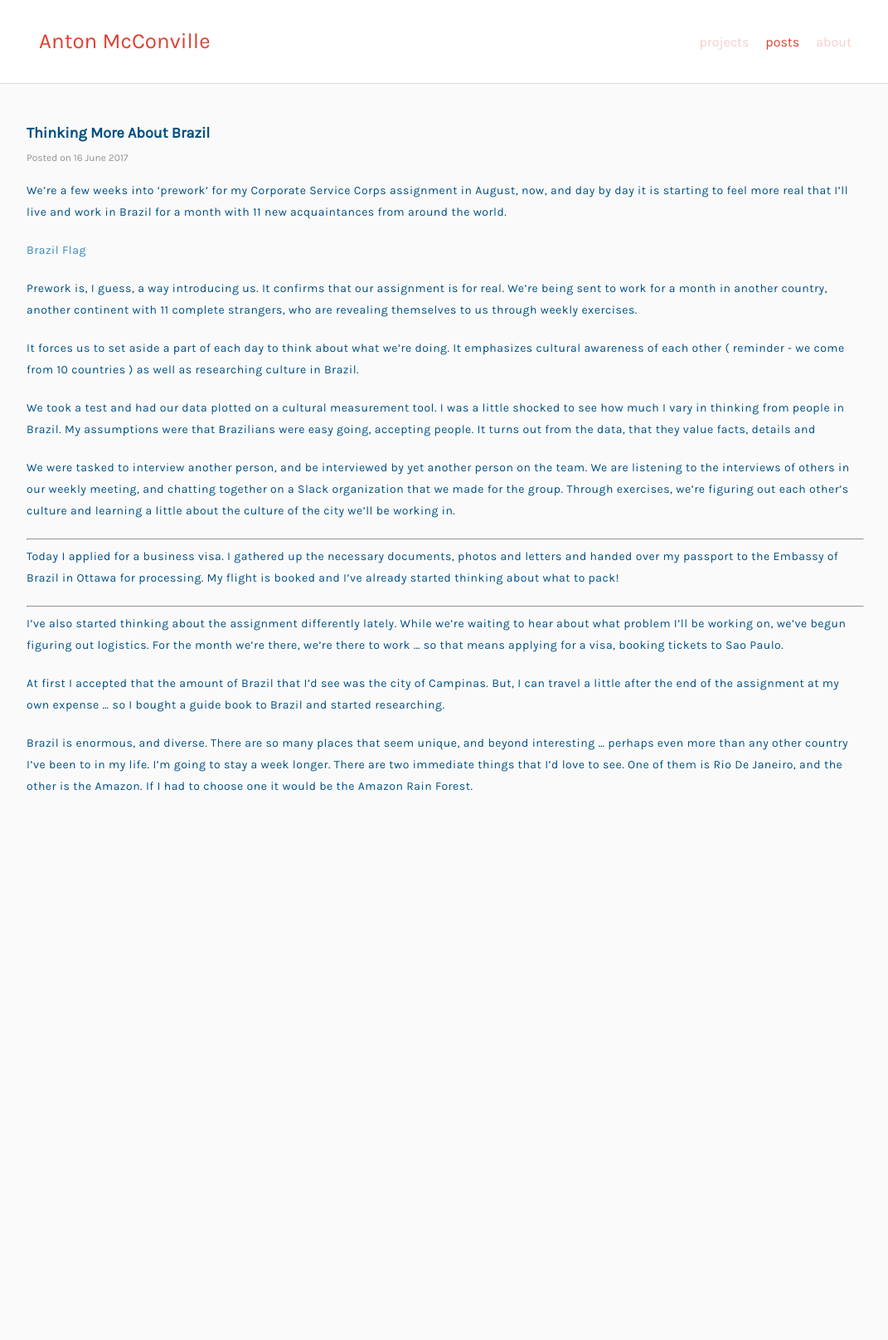
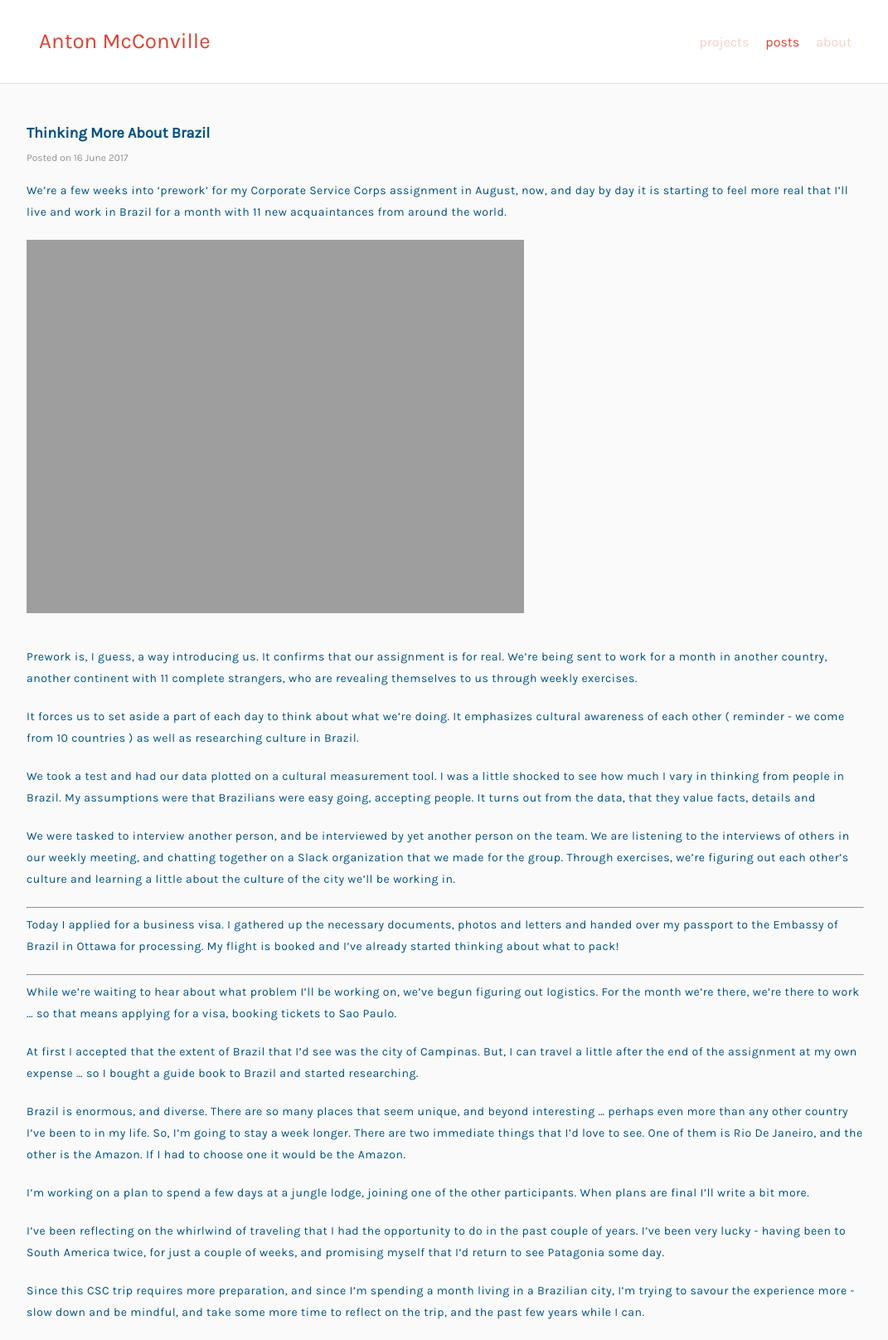
Before and after one commit to antonmc/antonmc.github.io, a Jekyll site: the page built from _posts/blog/2017-06-16-thinking-more-about-brazil.md, in a window 1280 px wide. Shown: the whole page at 83% size, without its empty margins (103-1174 px from the left). Built offline with Jekyll 4.4.1, drawn with Linux system fonts in a browser that asks for light colours; comment, search, counter and statistics services are not loaded; before the commit the page ends 981 px from its top, so only the background shows below that.

Commit message:
Fixing image

```diff
--- a/_posts/blog/2017-06-16-thinking-more-about-brazil.md
+++ b/_posts/blog/2017-06-16-thinking-more-about-brazil.md
@@ -7,7 +7,7 @@ tags : [csc]
 
 We're a few weeks into 'prework' for my Corporate Service Corps assignment in August, now, and day by day it is starting to feel more real that I'll live and work in Brazil for a month with 11 new acquaintances from around the world.
 
-[Brazil Flag](http://hickory.ca/images/brazil.svg)
+![Brazil Flag](http://hickory.ca/images/brazil.svg)
 
 Prework is, I guess, a way introducing us. It confirms that our assignment is for real. We're being sent to work for a month in another country, another continent with 11 complete strangers, who are revealing themselves to us through weekly exercises.
 
@@ -23,8 +23,14 @@ Today I applied for a business visa. I gathered up the necessary documents, phot
 
 - - -
 
-I've also started thinking about the assignment differently lately. While we're waiting to hear about what problem I'll be working on, we've begun figuring out logistics. For the month we're there, we're there to work ... so that means applying for a visa, booking tickets to Sao Paulo.
+While we're waiting to hear about what problem I'll be working on, we've begun figuring out logistics. For the month we're there, we're there to work ... so that means applying for a visa, booking tickets to Sao Paulo.
 
-At first I accepted that the amount of Brazil that I'd see was the city of Campinas. But, I can travel a little after the end of the assignment at my own expense ... so I bought a guide book to Brazil and started researching.
+At first I accepted that the extent of Brazil that I'd see was the city of Campinas. But, I can travel a little after the end of the assignment at my own expense ... so I bought a guide book to Brazil and started researching.
 
-Brazil is enormous, and diverse. There are so many places that seem unique, and beyond interesting ... perhaps even more than any other country I've been to in my life. I'm going to stay a week longer. There are two immediate things that I'd love to see. One of them is Rio De Janeiro, and the other is the Amazon. If I had to choose one it would be the Amazon Rain Forest.
+Brazil is enormous, and diverse. There are so many places that seem unique, and beyond interesting ... perhaps even more than any other country I've been to in my life. So, I'm going to stay a week longer. There are two immediate things that I'd love to see. One of them is Rio De Janeiro, and the other is the Amazon. If I had to choose one it would be the Amazon.
+
+I'm working on a plan to spend a few days at a jungle lodge, joining one of the other participants. When plans are final I'll write a bit more.
+
+I've been reflecting on the whirlwind of traveling that I had the opportunity to do in the past couple of years. I've been very lucky - having been to South America twice, for just a couple of weeks, and promising myself that I'd return to see Patagonia some day.
+
+Since this CSC trip requires more preparation, and since I'm spending a month living in a Brazilian city, I'm trying to savour the experience more - slow down and be mindful, and take some more time to reflect on the trip, and the past few years while I can.
```
